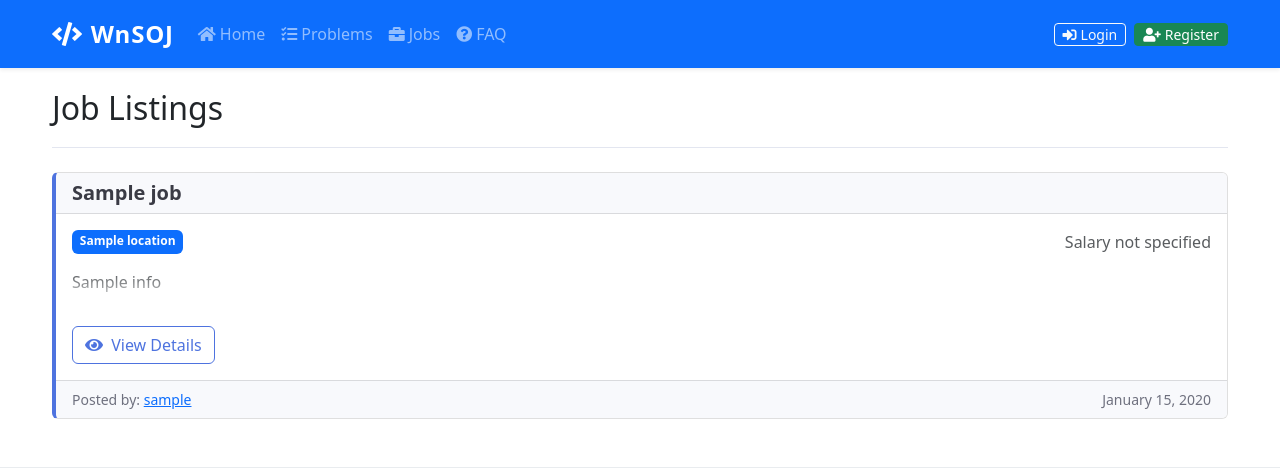
After one commit to spike1236/WnSOJ, a Python web app: template templates/jobboard/jobs.html in a window 1280 px wide. The commit adds this page. Shown: the top 468 px of the page. Run offline with Jinja, Linux system fonts and the light colour scheme; the template is opened without the code that fills it: most values are stand-ins (such as "Sample title", 1, 10 or a date in 2020).

Commit message:
Implemented jobs part! Deleted short_info, added location, salary range, create time, replaced whole_info with info; Improved UI (css and templates)

```diff
--- a/accounts/models.py
+++ b/accounts/models.py
@@ -7,7 +7,7 @@ import os
 
 class User(AbstractUser):
     phone_number = models.CharField(max_length=20, blank=True, null=True)
-    account_type = models.IntegerField(default=0)
+    account_type = models.IntegerField(default=1)
     icon_id = models.IntegerField(null=True)
     problems_solved = models.ManyToManyField('problemset.Problem',
                                              related_name='users_solved',
--- a/accounts/views.py
+++ b/accounts/views.py
@@ -17,7 +17,7 @@ def register(request):
         form = RegisterForm(request.POST, request.FILES)
         if form.is_valid():
             user = form.save(commit=False)
-            user.account_type = 1 if form.cleaned_data.get('is_business') else 0
+            user.account_type = 2 if form.cleaned_data.get('is_business') else 1
             if form.cleaned_data.get('icon'):
                 icon = form.cleaned_data.get('icon')
                 icon64_dir = os.path.join(settings.BASE_DIR,
--- a/app/urls.py
+++ b/app/urls.py
@@ -16,9 +16,9 @@ Including another URLconf
 """
 from django.contrib import admin
 from django.urls import path
+from accounts import views as accounts_views
 from problemset import views as problem_views
 from jobboard import views as job_views
-from accounts import views as accounts_views
 from . import settings
 from django.conf.urls.static import static
 
@@ -40,4 +40,8 @@ urlpatterns = [
     path('submissions/', problem_views.submissions, name='submissions'),
     path('submission/<int:submission_id>/', problem_views.submission, name='submission'),
     path('faq/', problem_views.faq, name='faq'),
+    path('jobs/', job_views.jobs, name='jobs'),
+    path('add_job/', job_views.add_job, name='add_job'),
+    path('job/<int:job_id>/', job_views.job, name='job'),
+    path('job/<int:job_id>/edit/', job_views.edit_job, name='edit_job'),
 ] + static(settings.MEDIA_URL, document_root=settings.MEDIA_ROOT)
--- a/jobboard/models.py
+++ b/jobboard/models.py
@@ -3,7 +3,9 @@ from accounts.models import User
 
 
 class Job(models.Model):
-    job_id = models.IntegerField()
     title = models.CharField(max_length=200)
-    short_info = models.TextField()
+    location = models.CharField(max_length=200, default='Remote')
     user = models.ForeignKey(User, on_delete=models.CASCADE, related_name='jobs')
+    salary_range = models.JSONField(default=dict)
+    info = models.TextField(default='Placeholder text')
+    created_at = models.DateTimeField(auto_now_add=True)
--- a/problemset/models.py
+++ b/problemset/models.py
@@ -14,6 +14,7 @@ class Problem(models.Model):
     memory_limit = models.IntegerField()
     categories = models.ManyToManyField(Category, related_name='problems')
     code = models.TextField(max_length=65536, default='')
+
 
 class Submission(models.Model):
     VERDICT_CHOICES = [
--- a/problemset/views.py
+++ b/problemset/views.py
@@ -185,5 +185,5 @@ def submission(request, submission_id):
 def faq(request):
     return render(request, 'faq.html', {
         'title': 'FAQ | WnSOJ',
-        'navbar_item_id': 3
+        'navbar_item_id': 4
     })
--- /dev/null
+++ b/static/css/jobs.css
@@ -0,0 +1,124 @@
+/* Job card styling */
+.job-card {
+    margin-bottom: 1.5rem;
+    transition: transform 0.2s ease, box-shadow 0.2s ease;
+    border: 1px solid rgba(0, 0, 0, 0.125);
+    border-left: 4px solid #4e73df;
+}
+
+.job-card:hover {
+    transform: translateY(-3px);
+    box-shadow: 0 5px 15px rgba(0, 0, 0, 0.1);
+}
+
+.job-card .card-header {
+    background-color: #f8f9fc;
+    border-bottom: 1px solid rgba(0, 0, 0, 0.125);
+    font-weight: 600;
+    color: #3a3b45;
+}
+
+.job-card .card-footer {
+    background-color: #f8f9fc;
+    border-top: 1px solid rgba(0, 0, 0, 0.125);
+    font-size: 0.875rem;
+    color: #6e707e;
+}
+
+/* Job details page */
+.job-details {
+    background-color: #fff;
+    border-radius: 0.35rem;
+    box-shadow: 0 0.15rem 1.75rem rgba(0, 0, 0, 0.15);
+    padding: 1.5rem;
+}
+
+.job-meta {
+    display: flex;
+    justify-content: space-between;
+    margin-bottom: 1.5rem;
+    padding-bottom: 1rem;
+    border-bottom: 1px solid #e3e6f0;
+}
+
+.job-meta-item {
+    display: flex;
+    flex-direction: column;
+}
+
+.job-meta-label {
+    font-size: 0.875rem;
+    color: #858796;
+    font-weight: 600;
+}
+
+.job-meta-value {
+    font-size: 1rem;
+    font-weight: 500;
+}
+
+.job-description {
+    padding: 1rem 0;
+}
+
+/* Job form styling */
+.job-form {
+    max-width: 800px;
+    margin: 0 auto;
+    padding: 1.5rem;
+    background-color: #fff;
+    border-radius: 0.35rem;
+    box-shadow: 0 0.15rem 1.75rem rgba(0, 0, 0, 0.15);
+}
+
+.job-form h3 {
+    margin-bottom: 1.5rem;
+    color: #3a3b45;
+    font-weight: 600;
+    padding-bottom: 0.75rem;
+    border-bottom: 1px solid #e3e6f0;
+}
+
+.job-form label {
+    font-weight: 500;
+    color: #5a5c69;
+    margin-bottom: 0.5rem;
+}
+
+.job-form .form-control {
+    margin-bottom: 1rem;
+}
+
+.job-form textarea {
+    min-height: 200px;
+}
+
+/* Salary range slider */
+.salary-range-container {
+    margin-bottom: 1rem;
+}
+
+.salary-range-values {
+    display: flex;
+    justify-content: space-between;
+    margin-top: 0.5rem;
+    color: #5a5c69;
+    font-size: 0.875rem;
+}
+
+/* Job action buttons */
+.job-actions {
+    margin-top: 1rem;
+    display: flex;
+    gap: 0.5rem;
+}
+
+/* Job listings header */
+.jobs-header {
+    display: flex;
+    justify-content: space-between;
+    align-items: center;
+    margin-bottom: 1.5rem;
+    padding-bottom: 0.75rem;
+    border-bottom: 1px solid #e3e6f0;
+}
--- a/templates/accounts/profile.html
+++ b/templates/accounts/profile.html
@@ -10,7 +10,7 @@
                 <div class="mt-3">
                   <h4>{{ profile_user.username }}</h4>
                 </div>
-                {% if profile_user.account_type != 0 %}
+                {% if profile_user.account_type != 1 %}
                     <a class="btn btn-primary mt-2" href="/jobs?author={{ profile_user.username }}">{{ user.username }}'s jobs</a>
                 {% endif %}
                 </div>
--- a/templates/base.html
+++ b/templates/base.html
@@ -16,6 +16,7 @@
     <link rel="stylesheet" type="text/css" href="/static/css/home.css"/>
     <link rel="stylesheet" type="text/css" href="/static/css/accounts.css"/>
     <link rel="stylesheet" type="text/css" href="/static/css/problems.css"/>
+    <link rel="stylesheet" type="text/css" href="/static/css/jobs.css"/>
 
     <title>{{ title }}</title>
 </head>
--- /dev/null
+++ b/templates/jobboard/jobs.html
@@ -0,0 +1,99 @@
+{% extends "base.html" %}
+{% block content %}
+    <link rel="stylesheet" href="/static/css/jobs.css">
+    <script src="/static/js/marked.min.js"></script>
+    <style>
+        .truncated-content {
+            position: relative;
+            max-height: 120px;
+            overflow: hidden;
+            margin-bottom: 1rem;
+        }
+
+        .truncated-content::after {
+            content: "";
+            position: absolute;
+            bottom: 0;
+            left: 0;
+            width: 100%;
+            height: 50px;
+            background: linear-gradient(transparent, white);
+            pointer-events: none;
+        }
+
+        .card-text {
+            margin-bottom: 0.5rem;
+        }
+    </style>
+    <div class="container" style="margin-top: 10px">
+        <div class="jobs-header">
+            <h2>Job Listings</h2>
+            {% if user.is_authenticated and user.account_type != 1 %}
+                <a href="/add_job" class="btn btn-primary">
+                    <i class="fa fa-plus me-2"></i>Post a New Job
+                </a>
+            {% endif %}
+        </div>
+
+        {% if jobs %}
+            {% for job in jobs %}
+                <div class="card job-card">
+                    <h5 class="card-header">{{ job.title }}</h5>
+                    <div class="card-body">
+                        <div class="d-flex justify-content-between mb-3">
+                            <span class="badge bg-primary">{{ job.location }}</span>
+                            <span class="text-muted">
+                                {% if job.salary_range %}
+                                    {% if 'min' not in job.salary_range.keys() and 'max' not in job.salary_range.keys() %}
+                                        Salary not specified
+                                    {% elif 'min' in job.salary_range.keys() and 'max' not in job.salary_range.keys() %}
+                                        At least {{ format_number(job.salary_range.min) }}{{ job.salary_range.currency }}/yr
+                                    {% elif 'min' not in job.salary_range.keys() and 'max' in job.salary_range.keys() %}
+                                        Up to {{ format_number(job.salary_range.max) }}{{ job.salary_range.currency }}/yr
+                                    {% else %}
+                                        {{ format_number(job.salary_range.min) }}{{ job.salary_range.currency }} - {{ format_number(job.salary_range.max) }}{{ job.salary_range.currency }}/yr
+                                    {% endif %}
+                                {% else %}
+                                    Salary not specified
+                                {% endif %}
+                            </span>
+                        </div>
+                        <div class="truncated-content">
+                            <div class="card-text markdown-content" id="content-{{ job.id }}">
+                                {{ job.info }}
+                            </div>
+                        </div>
+                        <a href="/job/{{ job.id }}" class="btn btn-outline-primary">
+                            <i class="fa fa-eye me-1"></i> View Details
+                        </a>
+                    </div>
+                    <div class="card-footer d-flex justify-content-between">
+                        <span>Posted by: <a href="/profile/{{ job.user.username }}">{{ job.user.username }}</a></span>
+                        <span>{{ job.created_at.strftime('%B %d, %Y') }}</span>
+                    </div>
+                </div>
+            {% endfor %}
+        {% else %}
+            <div class="alert alert-info">
+                No jobs available at the moment. Check back later!
+            </div>
+        {% endif %}
+
+        <script>
+            // Configure marked options
+            marked.setOptions({
+                breaks: true,
+                gfm: true,
+                headerIds: false
+            });
+
+            const elements = document.querySelectorAll(".markdown-content");
+            for(const element of elements) {
+                // Get the raw text content
+                const content = element.textContent.trim();
+                // Parse the markdown and update the content
+                element.innerHTML = marked.parse(content);
+            }
+        </script>
+    </div>
+{% endblock %}
--- a/templates/problemset/problems_list.html
+++ b/templates/problemset/problems_list.html
@@ -4,7 +4,7 @@
     <div class="container problem-container">
         <div class="problem-category-header category-header">
             <h2 class="problem-section-header section-header">Problem Categories</h2>
-            {% if user.is_authenticated and user.account_type == 0 %}
+            {% if user.is_authenticated and user.account_type == 777 %}
                 <a href="/add_problem"><button class="problem-btn btn btn-primary">Add Problem</button></a>
             {% endif %}
         </div>
```
Also changed, not shown: jobboard/forms.py (+8 -3 lines), jobboard/views.py (+156 -2 lines), templates/jobboard/add_job.html (added, +81 -0 lines), templates/jobboard/job.html (added, +86 -0 lines), jobboard/migrations/0002_remove_job_job_id_remove_job_short_info_and_more.py (added).
